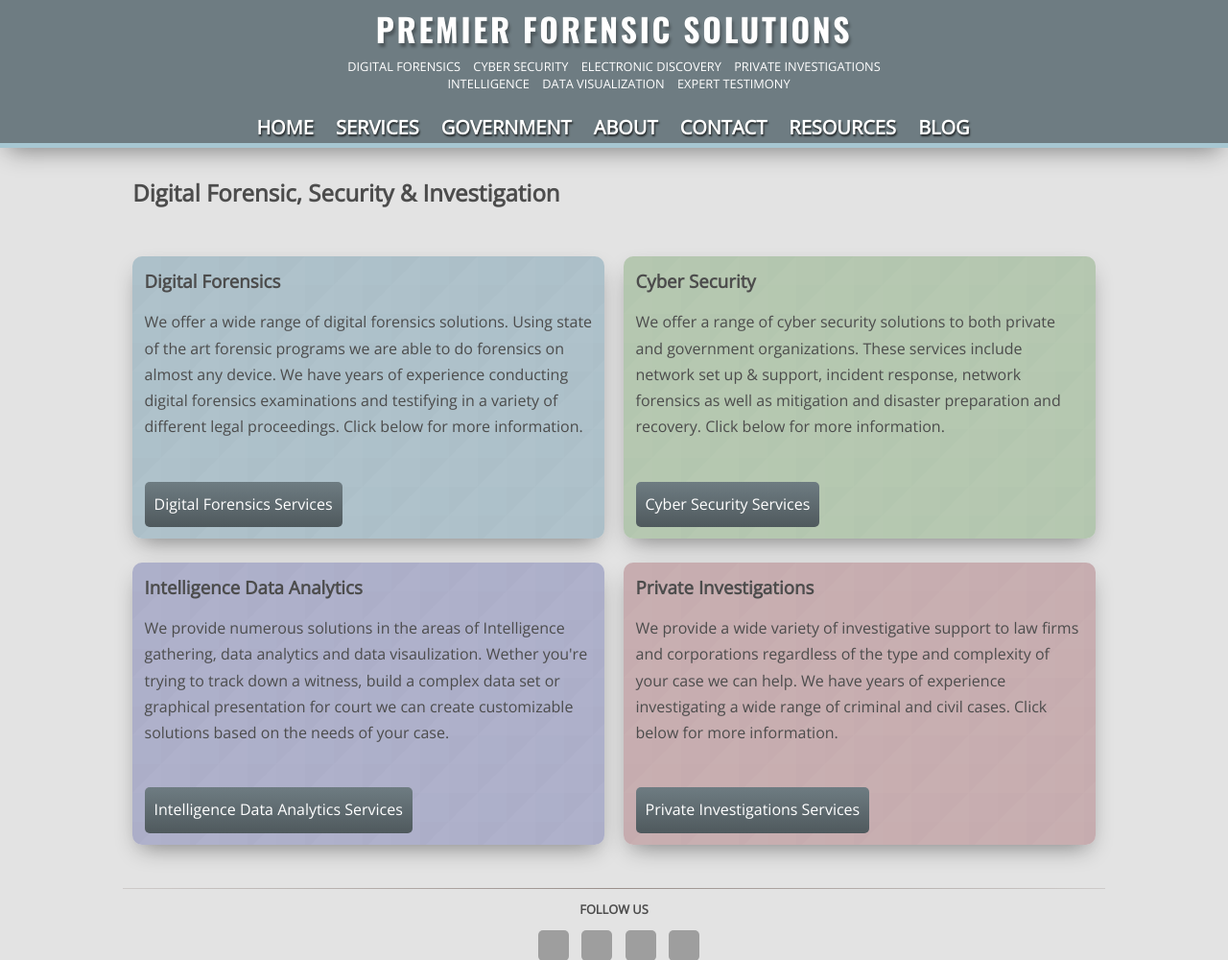
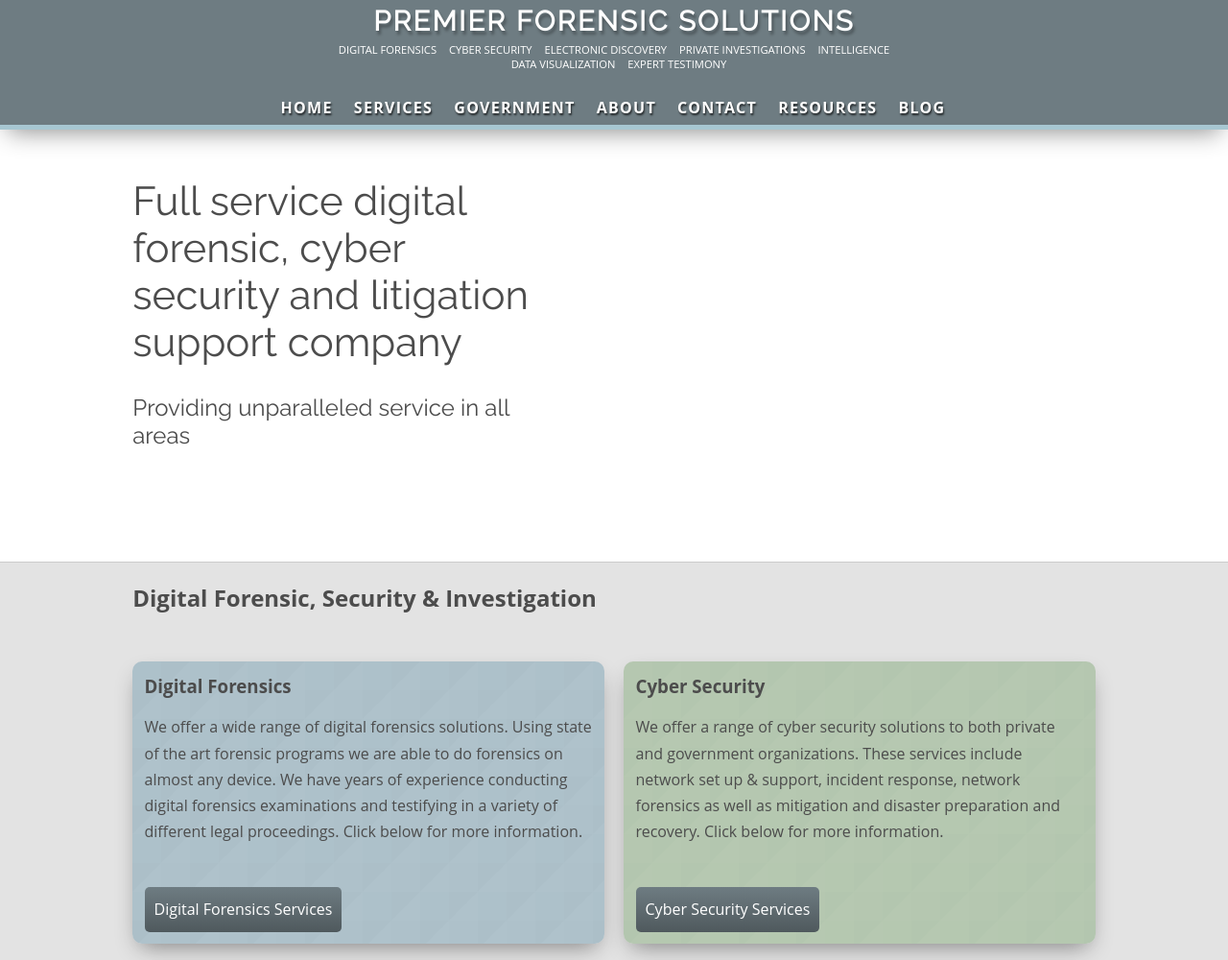
Before and after one commit to cmthoman/PFConcept, a Rails app: page / in a window 1280 px wide. Shown: the top 1000 px of the page at 96% size. Run offline with Rails 7, Linux system fonts and the light colour scheme; style sheets or scripts are compiled from the project's sources; some libraries are stand-ins or nearby versions; grey boxes are pictures that could not be loaded.

Commit message:
Add landing section, resize navigation

```diff
--- a/app/assets/stylesheets/layout.css.scss
+++ b/app/assets/stylesheets/layout.css.scss
@@ -83,7 +83,7 @@ HEADER
 header {
 	float: left;
 	width: 100%;
-	margin: 0 0 30px;
+	margin: 0px;
 	padding: 0;
 	-webkit-box-shadow: 0px 10px 24px -8px rgba(0,0,0,0.45);
 	-moz-box-shadow: 0px 10px 24px -8px rgba(0,0,0,0.45);
@@ -91,10 +91,10 @@ header {
 }
 
 header h1 {
-	font-size: 2.1em;
+	font-size: 1.8em;
 	margin: 5px 0 5px;
 	text-align: center;
-	font-family: 'Oswald', sans-serif;
+	font-family: 'Raleway', sans-serif;
 	text-shadow: 2px 4px 3px rgba(0,0,0,0.3);
 	font-weight: 700;
 	letter-spacing: .08em
@@ -106,7 +106,7 @@ header ul {
 	margin: 0 auto 20px;
 	padding: 0;
 	text-align: center;
-	font-size: 0.8em;
+	font-size: 0.7em;
 	text-transform: uppercase;
 }
 
@@ -133,7 +133,7 @@ nav ul{
 	width: 100%;
 	margin: 0;
 	padding: 0;
-	font-size: 1.25em;
+	font-size: 1em;
 }
 
 nav ul li {
@@ -141,8 +141,9 @@ nav ul li {
 	text-transform: uppercase;
 	font-weight: bold;
 	margin: 0 2px;
-	padding: 3px 7px;
+	padding: 7px 7px;
 	text-shadow: 1px 2px 2px rgba(0,0,0,0.7);
+	letter-spacing: 0.08em;
 }
 
 nav ul li:first-child{
@@ -184,8 +185,44 @@ footer img:first-child {
 PAGE: HOME
 ***************************************************************/
 #content h2 {
-	margin: 0 0 50px 1%;
+	margin: 20px 0 50px 1%;
 }
+
+#landing {
+	clear: both;
+	height: 450px;
+	width: 100%;
+	background: #FFF;
+	overflow: visible;
+	border-bottom: 1px solid rgba(0, 0, 0, .2);
+}
+
+#landing #landing_wrapper {
+	max-width: 1024px;
+	margin: 0 auto;
+}
+
+#landing #slogan p {
+	float: left;
+	margin: 50px 1%;
+	width: 41%;
+	font-family: 'Raleway', sans-serif;
+	font-size: 1.5em;
+}
+
+#landing #slogan #headline {
+	font-family: 'Raleway', sans-serif;
+	font-size: 1.75em;
+}
+
+/*#landing #banner {
+	float: right;
+	width: 55%;
+	margin: 50px 1%;
+	height: 270px;
+	background: black;
+	border-radius: 10px;
+}*/
 
 /***************************************************************
 COLORS
--- a/app/views/layouts/application.html.erb
+++ b/app/views/layouts/application.html.erb
@@ -2,7 +2,7 @@
 <html>
 <head>
   <title>Premierforensics</title>
-  <link href='http://fonts.googleapis.com/css?family=Open+Sans' rel='stylesheet' type='text/css'>
+  <link href='http://fonts.googleapis.com/css?family=Raleway' rel='stylesheet' type='text/css'>
   <link href='http://fonts.googleapis.com/css?family=Oswald:400,700' rel='stylesheet' type='text/css'>
   <%= stylesheet_link_tag    'application', media: 'all', 'data-turbolinks-track' => true %>
   <%= javascript_include_tag 'application', 'data-turbolinks-track' => true %>
@@ -32,6 +32,18 @@
 			</ul>
 		</nav>
 	</header>
+	<div id="landing">
+		<div id="landing_wrapper">
+			<div id="slogan">
+				<p>
+					<span id="headline">Full service digital forensic,
+					cyber security and litigation support company</span> <br/><br/>
+					Providing	unparalleled service in all areas
+				</p>
+			</div>
+			<div id="banner"></div>
+		</div>
+	</div>
 	<section id="content">
 		<%= yield %>
 	</section>
```
